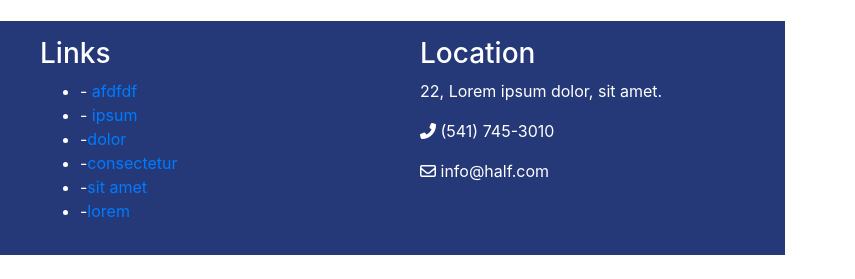
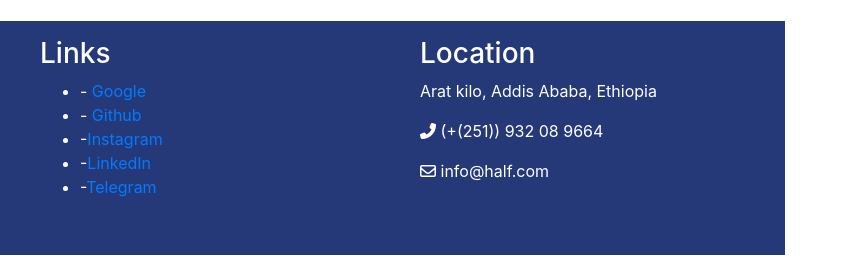
Before and after one commit to Dawit2119/LabExercise3, a plain HTML site: page buy.html in a window 1280 px wide. Shown: the part 1023-1302 px from the top of the page, 425-1280 px from the left. Drawn offline with nearby package versions, Linux system fonts and the light colour scheme.

Commit message:
finalizing the exercise

```diff
--- a/buy.html
+++ b/buy.html
@@ -3,7 +3,7 @@
 <head>
     <meta charset="UTF-8">
     <meta name="viewport" content="width=device-width, initial-scale=1.0">
-    <title>Document</title>
+    <title>Add shoe</title>
     <link rel="stylesheet" href="https://maxcdn.bootstrapcdn.com/bootstrap/4.4.1/css/bootstrap.min.css">
         <link rel="stylesheet" href="https://maxcdn.bootstrapcdn.com/bootstrap/4.4.1/css/bootstrap.min.css">
         <script src="https://ajax.googleapis.com/ajax/libs/jquery/3.5.1/jquery.min.js"></script>
@@ -25,7 +25,7 @@
                 <ul class="navbar-nav">
                     <li class="nav-item"><a href="services.html" class="nav-link">Services</a></li>
                     <li class="nav-item"><a href="index.html" class="nav-link">About</a></li>
-                    <li class="nav-item"><a href="buy.html" class="nav-link">Buy</a></li>
+                    <li class="nav-item"><a href="buy.html" class="nav-link">Buy | Shop</a></li>
 
                 </ul>
                 <ul class="navbar-nav ml-auto">
@@ -260,18 +260,17 @@
             <div class="col-md">
                 <h3>Links</h3>
                 <ul>
-                    <li> -<a href="#"> afdfdf</a></li>
-                    <li>- <a href="#">ipsum</a></li>
-                    <li>-<a href="#">dolor</a></li>
-                    <li>-<a href="#">consectetur</a></li>
-                    <li>-<a href="#">sit amet</a></li>
-                    <li>-<a href="#">lorem</a></li>
+                    <li> -<a href="mailto:se.dawit.teklu@gmail.com"> Google</a></li>
+                    <li>- <a href="https://github.com/Dawit2119">Github</a></li>
+                    <li>-<a href="https://www.instagram.com/dawit2070">Instagram</a></li>
+                    <li>-<a href="https://www.linkedin.com/dawit_teklu">LinkedIn</a></li>
+                    <li>-<a href="https://t.me/dawit_te">Telegram</a></li>
                 </ul>
             </div>
             <div class="col-md">
                 <h3>Location</h3>
-                <p>22, Lorem ipsum dolor, sit amet.</p>
-                <p><i class="fas fa-phone-alt"></i> (541) 745-3010</p>
+                <p> Arat kilo, Addis Ababa, Ethiopia</p>
+                <p><i class="fas fa-phone-alt"></i> (+(251)) 932 08 9664</p>
                 <p><i class="far fa-envelope"></i> info@half.com</p>
             </div>
 
```
Also changed, not shown: services.html (+2 -1 lines).
